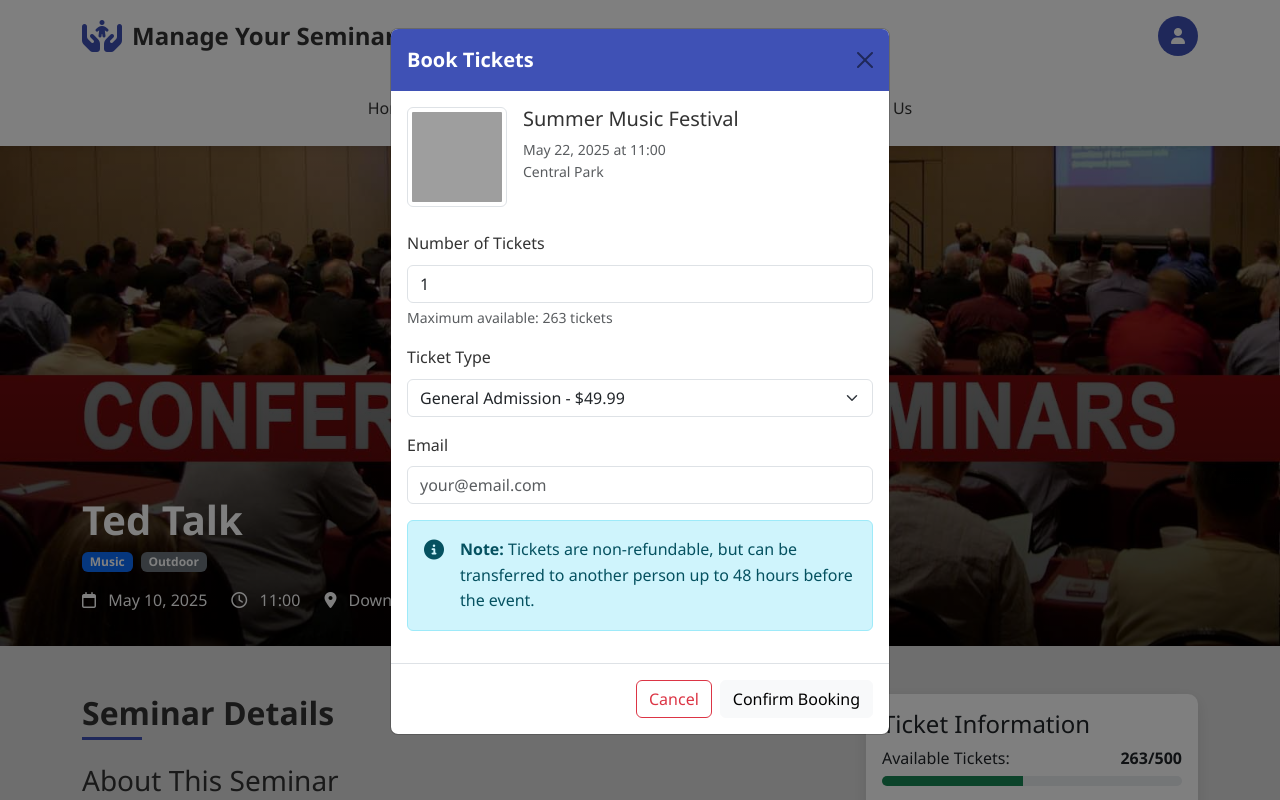
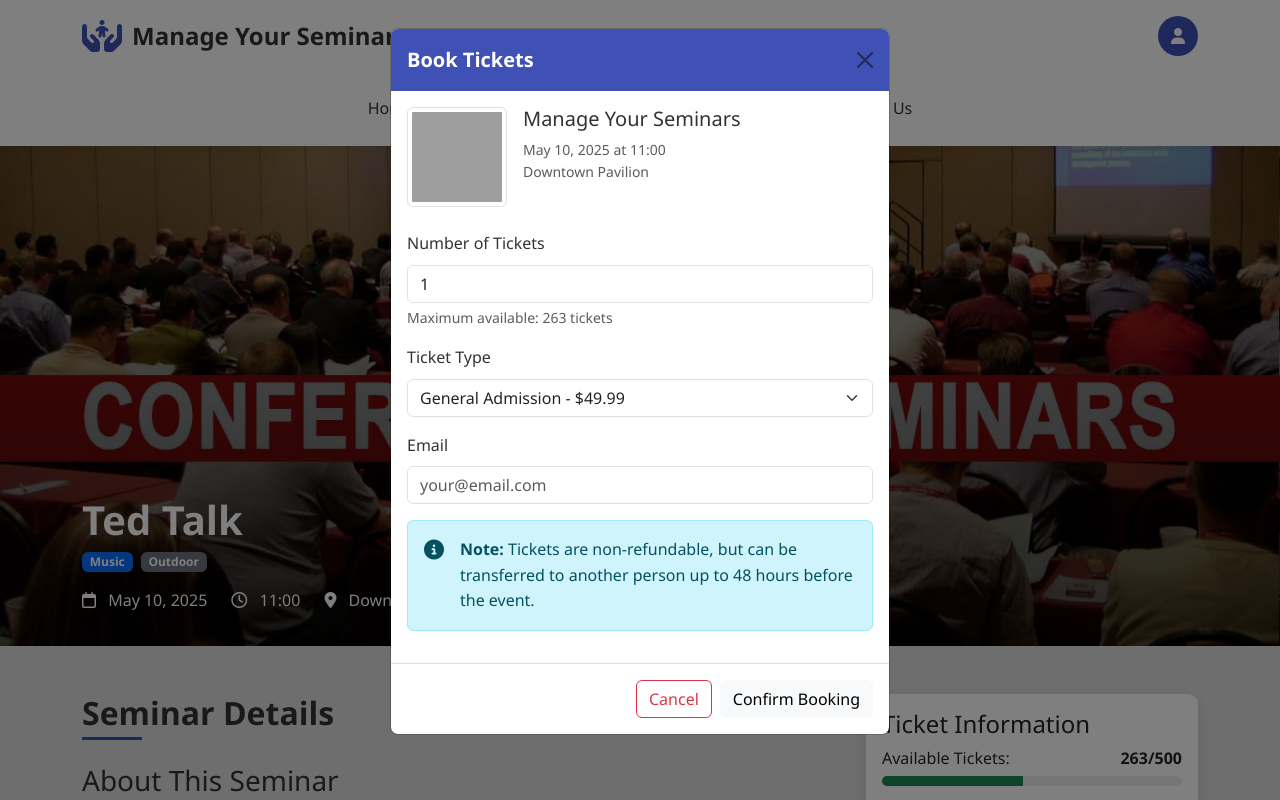
Before and after one commit to Karmalhazom2000/group9_IAB207, a Flask app: page /seminar/ted-talk in a window 1280 px wide, after a click on "Reserve Seat". Run offline with Flask 3, Linux system fonts and the light colour scheme; some libraries are stand-ins or nearby versions; grey boxes are pictures that could not be loaded.

Commit message:
Update event-details-ted-talk.html

```diff
--- a/app/templates/event-details-ted-talk.html
+++ b/app/templates/event-details-ted-talk.html
@@ -228,9 +228,9 @@
             <img src="/api/placeholder/150/150" alt="Event" class="img-thumbnail me-3"
               style="width: 100px; height: 100px; object-fit: cover;">
             <div>
-              <h5>Summer Music Festival</h5>
-              <p class="small text-muted mb-0">May 22, 2025 at 11:00</p>
-              <p class="small text-muted">Central Park</p>
+              <h5>Manage Your Seminars</h5>
+              <p class="small text-muted mb-0">May 10, 2025 at 11:00</p>
+              <p class="small text-muted">Downtown Pavilion</p>
             </div>
           </div>
 
@@ -328,7 +328,7 @@
             <div class="mb-3">
               <label for="updateEventDescription" class="form-label">Description</label>
               <textarea class="form-control" id="updateEventDescription"
-                rows="4">Join us for the biggest summer music festival of the year! Featuring top artists from around the world, this event promises an unforgettable experience for music lovers of all genres.</textarea>
+                rows="4">Join us for the biggest event of the year! Featuring speakers from around the world, this event promises an unforgettable experience.</textarea>
             </div>
 
             <div class="mb-3">
```
